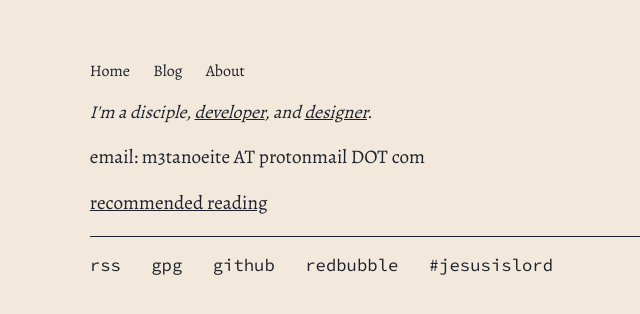
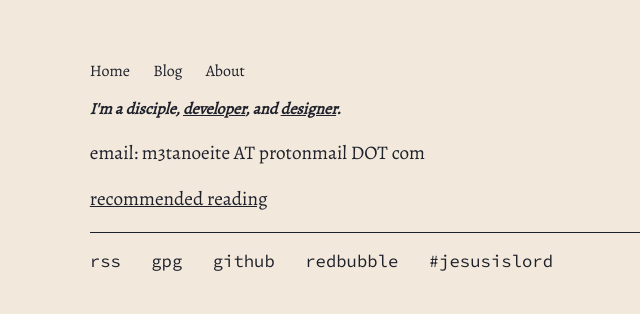
Before and after one commit to codyilardo/codyilardo.github.io, a Jekyll site: the page built from index.html, in a window 1280 px wide. Shown: the top 314 px of the page, without its empty margins (115-755 px from the left). Built offline with Jekyll 4.4.1, drawn with Linux system fonts in a browser that asks for light colours.

Commit message:
styling mods text....

```diff
--- a/css/main.css
+++ b/css/main.css
@@ -18,8 +18,9 @@
 
 .hero-text {
     font-family: var(--font);
-    font-size: large;
+    font-size: 3.5;
     font-style: italic;
+    font-weight: bold;
 }
 
 .p-mono {
```
